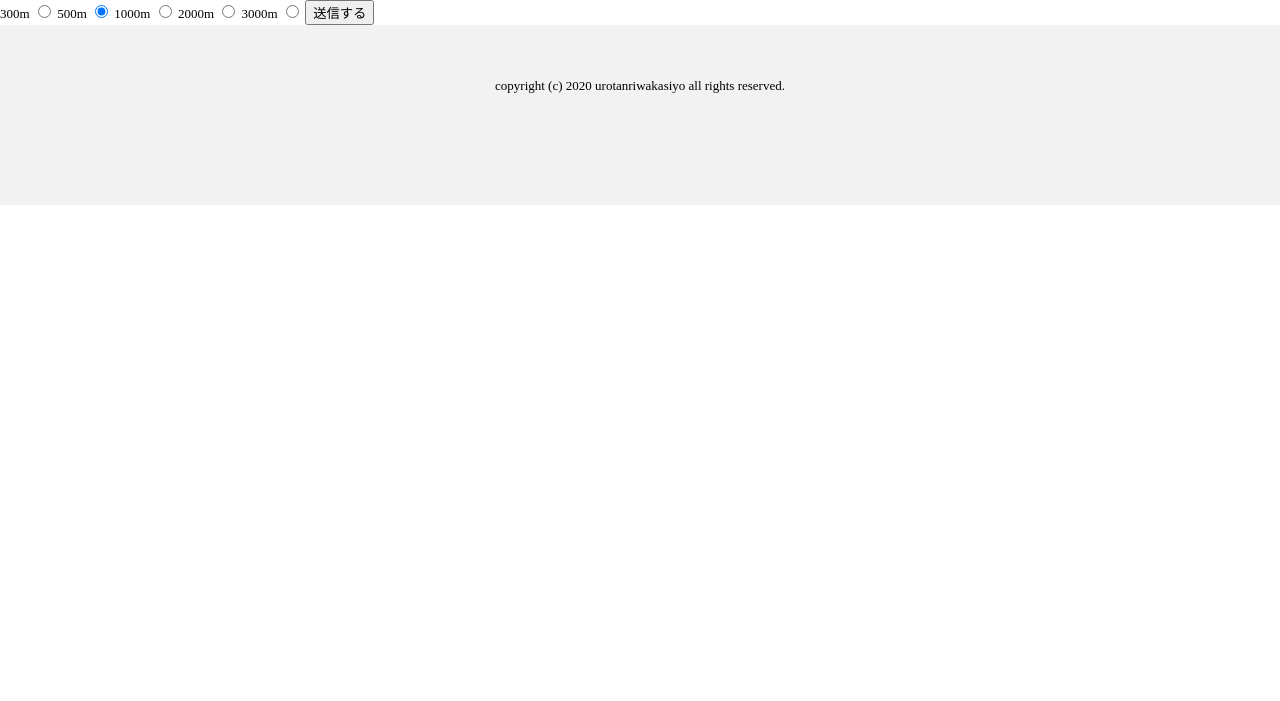
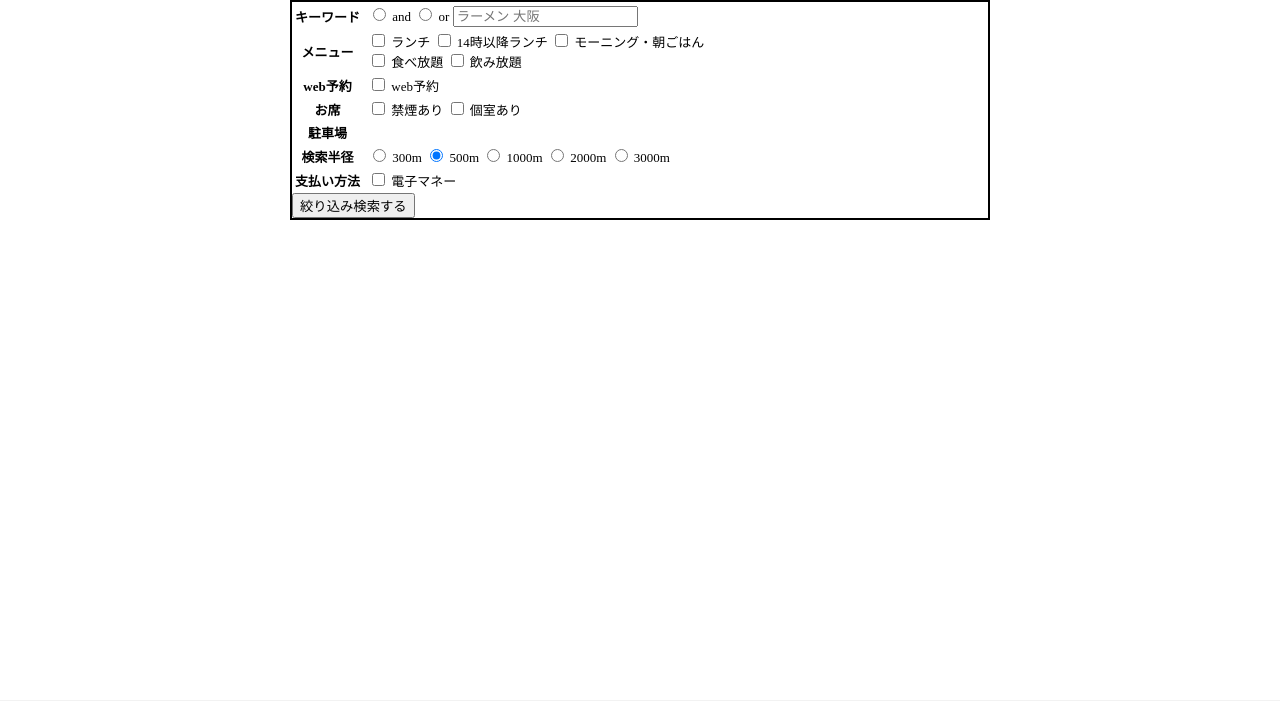
Before and after one commit to ry-2456/Restaurant_Searcher_Using_Gurunabi_API, a Flask app: page / in a window 1280 px wide. Shown: the part 70-771 px from the top of the page. Before the commit the page ends 275 px from the top, so only its background shows below. Run offline with Flask 2, Linux system fonts and the light colour scheme; parts of the project's set-up code (start-up, migrations or seed data) failed here and were passed over.

Commit message:
[add]検索条件を追加した(デザインはまだ)

```diff
--- /dev/null
+++ b/rest_searcher/static/css/filtering.css
@@ -0,0 +1,5 @@
+.filtering {
+  /*width: 700px;*/
+  border: solid 2px black;
+  margin: 0 auto;
+}
--- a/rest_searcher/static/css/main.css
+++ b/rest_searcher/static/css/main.css
@@ -7,6 +7,10 @@
   list-style: none;
 }
 
+.wrapper {
+  width: 700px;
+  margin: 0 auto;
+}
 
 a {
   text-decoration: none;
--- a/rest_searcher/static/css/main_content.css
+++ b/rest_searcher/static/css/main_content.css
@@ -6,8 +6,8 @@
 }
 
 div.rest-item {
-  width: 700px;
-  margin: 10px auto;
+  /*width: 700px;*/
+  margin: 20px auto;
   /*overflow: hidden;*/
 }
 
@@ -16,10 +16,13 @@
 }
 .rest-name a {
   display: inline-block;
+  /*padding分右からはみ出ないようにするため*/
+  box-sizing: border-box;
   width: 100%;
   padding-left: 20px;
   line-height: 50px;
   font-size: 18px;
+  font-weight: bold;
 }
 
 div.rest-info-container {
--- a/rest_searcher/templates/filtering.html
+++ b/rest_searcher/templates/filtering.html
@@ -1,25 +1,143 @@
 {% extends "layout.html" %}
 {% block content %}
   <!-- 検索半径を指定 デフォルトでは500m -->
+  {#
   {% if search_radius %}
     <p>検索半径は{{ search_radius }}mです</p>
   {% endif %}
+  #}
+
+  <div class="wrapper">
+    <div class="filtering">
       <form method="POST" action="">
+        <table>
+          <!-- キーワード-->
+          <tr>
+            <th>
+              キーワード
+            <th>
+            <td>
+              <div>
+                <!-- キーワード -->
+                <input type="radio" name="and_or" value="and" id="andbtn">
+                <label for="andbtn">and</label>
+                <input type="radio" name="and_or" value="or" id="orbtn">
+                <label for="orbtn">or</label>
+                <input type="search" placeholder="ラーメン 大阪">
+              </div>
+            </td>
+          </tr>
+          <!-- メニュー -->
+          <tr>
+            <th>
+              メニュー
+            <th>
+            <td>
+              <div>
+                <!-- メニュー -->
+                <!-- ランチ -->
+                <div>
+                  <input type="checkbox" name="lunch" value="1" id="lunch">
+                  <label for="lunch">ランチ</label>
+                  <!-- 14:00以降ランチ -->
+                  <input type="checkbox" name="late_lunch" value="1" id="late_lunch">
+                  <label for="late_lunch">14時以降ランチ</label>
+                  <!-- モーニング・朝ごはん -->
+                  <input type="checkbox" name="breakfast" value="1" id="breakfast">
+                  <label for="breakfast">モーニング・朝ごはん</label>
+                </div>
+                <div>
+                  <!-- 食べ放題 -->
+                  <input type="checkbox" name="buffet" value="1" id="buffet">
+                  <label for="buffet">食べ放題</label>
+                  <!-- 飲み放題 -->
+                  <input type="checkbox" name="bottomless_cup" value="1" id="bottomless_cup">
+                  <label for="bottomless_cup">飲み放題</label>
+                  <!-- キッズメニュー -->
+                  <!-- <input type="checkbox" name="kids_menu" value="1" id="kids_menu">
+                  <label for="kids_menu">キッズメニュー</label> -->
+                </div>
+              </div>
+            </td>
+          </tr>
+          <!-- web予約 -->
+          <tr>
+            <th>
+              web予約
+            <th>
+            <td>
+              <div>
+                <!-- web予約の可不可 -->
+                <input type="checkbox" name="web_reserve" value="1" id="web_reserve">
+                <label for="web_reserve">web予約</label>
+              </div>
+            </td>
+          </tr>
+          <!-- 席-->
+          <tr>
+            <th>
+              お席
+            <th>
+            <td>
+              <div>
+                <!-- お席 -->
+                <input type="checkbox" name="" value="1" id="no_smoking">
+                <label for="no_smoking">禁煙あり</label>
+                <input type="checkbox" name="" value="1" id="private_room">
+                <label for="private_room">個室あり</label>
+              </div>
+            </td>
+          </tr>
+          <!-- 駐車場-->
+          <tr>
+            <th>
+              駐車場
+            <th>
+            <td>
+            </td>
+          </tr>
+          <!-- 半径 -->
+          <tr>
+            <th>
+              検索半径
+            <th>
+            <td>
+              <div>
+                <!-- 検索半径 -->
+                <input type="radio" name="search_radius_idx" value="1" id="rad300">
                 <label for="rad300">300m</label>
-    <input type="radio" name="search_radius_idx" value="1" id="rad300">
                 <!-- デフォルトの値 -->
+                <input type="radio" name="search_radius_idx" value="2" id="rad500" checked>
                 <label for="rad500">500m</label>
-    <input type="radio" name="search_radius_idx" value="2" id="rad500" checked>
+                <input type="radio" name="search_radius_idx" value="3" id="rad1000">
                 <label for="rad1000">1000m</label>
-    <input type="radio" name="search_radius_idx" value="3" id="rad1000">
+                <input type="radio" name="search_radius_idx" value="4" id="rad2000">
                 <label for="rad2000">2000m</label>
-    <input type="radio" name="search_radius_idx" value="4" id="rad2000">
+                <input type="radio" name="search_radius_idx" value="5" id="rad3000">
                 <label for="rad3000">3000m</label>
-    <input type="radio" name="search_radius_idx" value="5" id="rad3000">
+              </div>
+            </td>
+          </tr>
+          <!-- 支払い方法-->
+          <tr>
+            <th>
+              支払い方法
+            <th>
+            <td>
+              <div>
+                <!-- 電子マネー -->
+                <input type="checkbox" name="" value="1" id="e_money">
+                <label for="e_money">電子マネー</label>
+              </div>
+            </td>
+          </tr>
+        </table>
 
         <!-- 送信ボタン -->
-    <input type="submit" value="送信する">
+        <input type="submit" value="絞り込み検索する">
+
       </form>
+    </div>
 
     {% for restaurant in rests %}
       <div style="border: 10px soild black;">
@@ -59,5 +177,6 @@
           </tr>
         </table>
       </div>
+    </div>
   {% endfor %}
 {% endblock %}
--- a/rest_searcher/templates/layout.html
+++ b/rest_searcher/templates/layout.html
@@ -7,6 +7,7 @@
     <link rel="stylesheet" href="{{ url_for('static', filename='css/main.css') }}">
     <link rel="stylesheet" href="{{ url_for('static', filename='css/pagenation.css') }}">
     <link rel="stylesheet" href="{{ url_for('static', filename='css/main_content.css') }}">
+    <link rel="stylesheet" href="{{ url_for('static', filename='css/filtering.css') }}">
     <!-- jQueryの読み込み -->
     <script src="{{ url_for('static', filename='js/jquery-3.5.1.min.js') }}"></script>
     <!-- 現在位置を取得するjsの読み込み -->
@@ -32,7 +33,7 @@
 
 
   <!-- <main style="width:100%; background-color:#ffffff; clear:both;"> -->
-  <main style="width:100%; background-color:#ffffff;">
+  <main style="width:100%; min-height: 700px; background-color:#ffffff;">
     {% block content %}
     {% endblock %}
   </main>
--- a/rest_searcher/templates/page.html
+++ b/rest_searcher/templates/page.html
@@ -10,6 +10,7 @@
   #}
 
   <!-- レストラン一覧 -->
+  <div class="wrapper">
     <div class="main-content">
       {% for rest in rests.items %}
         <div class="rest-item clearfix" style="border: solid 2px green;">
@@ -36,6 +37,7 @@
       {% endfor %}
     </div>
 
+    <div class="wrapper">
       <div class="pagenation">
         <ul class="page-numbers clearfix">
           <!-- 次ページヘのリンク -->
@@ -64,5 +66,7 @@
           {% endif %}
         </ul>
       </div>
+    </div>
+  </div>
 
 {% endblock %}
--- a/rest_searcher/views.py
+++ b/rest_searcher/views.py
@@ -8,6 +8,12 @@
 # @app.route("/")
 # def home():
 #     return "home"
+
+@app.route("/formtest", methods=["POST", "GET"])
+def formtest():
+    launch = request.form.get("lunch", default=0, type=int) # ない場合None
+    print(type(launch), launch)
+    return render_template("filtering.html")
 
 @app.route("/test1/<string:username>")
 def test1(username):
@@ -22,7 +28,7 @@
 def page():
     page = request.args.get('page', default=1, type=int)
     rests = db.session.query(Restaurant).order_by(
-        Restaurant.id.asc()).paginate(page=page, per_page=20)
+        Restaurant.id.asc()).paginate(page=page, per_page=2)
     # for rest in rests.items:
     #     print(rest)
     # print(len(rests.items))
@@ -47,6 +53,10 @@
 
 @app.route("/gnavi/<id>", methods=["POST", "GET"])
 def gnavi_detail(id):
+    # GETの場合はこれでパラメータを受け取れる
+    id_test = request.args.get('page', default=1, type=int)
+    print(id_test)
+
     rest = db.session.query(Restaurant).filter(Restaurant.id == id).first()
     return render_template("detailed_page.html", rest=rest)
 
@@ -77,7 +87,8 @@
         params = {}
         params["keyid"] = api_key
         params["freeword"] = "居酒屋"
-        params["hit_per_page"] = 100
+        # params["hit_per_page"] = 100
+        params["hit_per_page"] = 10
 
         # if session.get("lat") is not None and session.get("lng") is not None:
         #     params["latitude"] = round(session["lat"], 6)
@@ -126,7 +137,8 @@
         all_restaurant_info = db.session.query(Restaurant).all()
 
         # receive search radius idx
-        search_radius_idx = request.form["search_radius_idx"]
+        # search_radius_idx = request.form["search_radius_idx"] # ない場合raise error
+        search_radius_idx = request.form.get("search_radius_idx") # ない場合None
 
         search_radius = {"1":300, "2":500, "3":1000, "4":2000, "5":3000}[search_radius_idx]
 
```
Lines whose indentation alone changed are shown as unchanged.
